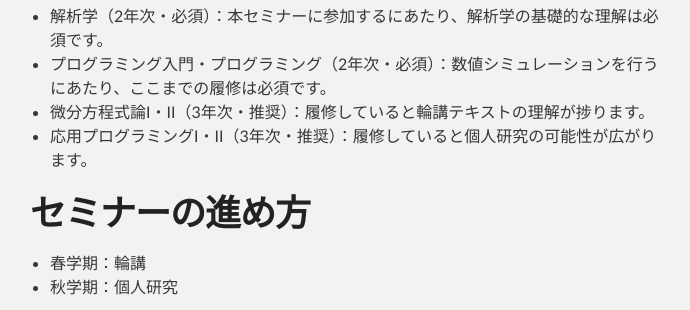
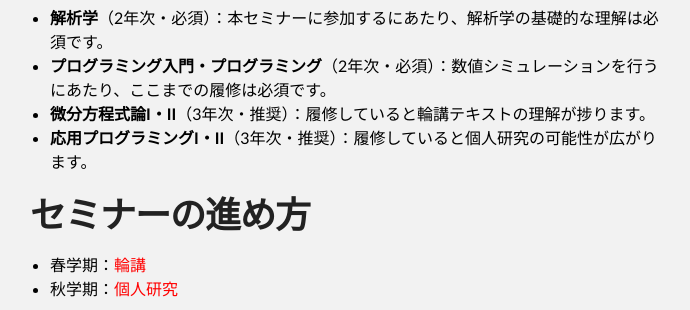
Before and after one commit to k16kgw/k16kgw.github.io, a Jekyll site: the page built from index.md, in a window 1280 px wide, cut to the strip 1130-1440 px from the top of the page. Shown: the whole strip, without its empty margins (290-980 px from the left). Built offline with Jekyll 4.4.1, drawn with Linux system fonts in a browser that asks for light colours.

Commit message:
add style

```diff
--- a/_layouts/default.html
+++ b/_layouts/default.html
@@ -13,9 +13,9 @@
     <div id="header_wrap" class="outer">
       <header class="inner">
         <h1 id="project_title">
-          <a href="http://k16kgw.github.io">
+          <!-- <a href="http://k16kgw.github.io"> -->
             香川セミナー
-          </a>
+          <!-- </a> -->
 	</h1>
         <h2 id="project_tagline">
 	  こちらは城西大学理学部情報数理学科 香川セミナーのホームページです。
--- /dev/null
+++ b/_sass/theme-minimal-mono.scss
@@ -0,0 +1,16 @@
+:root {
+  --bg-color: #ffffff;
+  --text-color: #000;
+  --accent-color: #000;
+  --border-color: #000;
+}
+
+body {
+  background-color: var(--bg-color);
+  color: var(--text-color);
+}
+
+header {
+  background-color: #fff;
+  border-bottom: 2px solid var(--border-color);
+}
--- a/assets/css/style.scss
+++ b/assets/css/style.scss
@@ -2,3 +2,5 @@
 ---
 
 @import "jekyll-theme-slate";
+
+@import "theme-minimal-mono";
--- a/index.md
+++ b/index.md
@@ -32,15 +32,15 @@
 
 ## 配属までに受講を要する・推奨する科目
 
-- 解析学（2年次・必須）：本セミナーに参加するにあたり、解析学の基礎的な理解は必須です。
-- プログラミング入門・プログラミング（2年次・必須）：数値シミュレーションを行うにあたり、ここまでの履修は必須です。
-- 微分方程式論I・II（3年次・推奨）：履修していると輪講テキストの理解が捗ります。
-- 応用プログラミングI・II（3年次・推奨）：履修していると個人研究の可能性が広がります。
+- **解析学**（2年次・必須）：本セミナーに参加するにあたり、解析学の基礎的な理解は必須です。
+- **プログラミング入門・プログラミング**（2年次・必須）：数値シミュレーションを行うにあたり、ここまでの履修は必須です。
+- **微分方程式論I・II**（3年次・推奨）：履修していると輪講テキストの理解が捗ります。
+- **応用プログラミングI・II**（3年次・推奨）：履修していると個人研究の可能性が広がります。
 
 # セミナーの進め方
 
-- 春学期：輪講
-- 秋学期：個人研究
+- 春学期：<span style="color: red; ">輪講</span>
+- 秋学期：<span style="color: red; ">個人研究</span>
 
 ## 輪講
 
```
